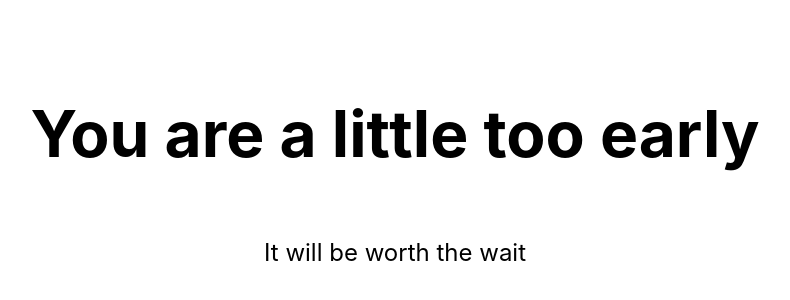
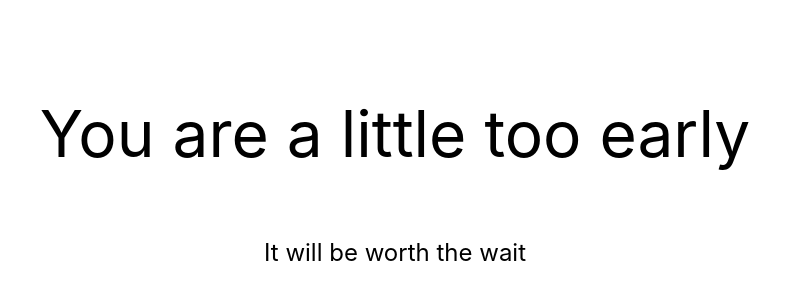
Before and after one commit to mkuwdev/urza-landing, a Next.js app: page / in a window 1280 px wide. Shown: the part 184-484 px from the top of the page, without its empty margins (245-1035 px from the left). Built offline with nearby package versions, Linux system fonts and the light colour scheme.

Commit message:
tailwind setup

```diff
--- a/package.json
+++ b/package.json
@@ -14,7 +14,10 @@
     "react-dom": "18.1.0"
   },
   "devDependencies": {
+    "autoprefixer": "^10.4.7",
     "eslint": "8.16.0",
-    "eslint-config-next": "12.1.6"
+    "eslint-config-next": "12.1.6",
+    "postcss": "^8.4.14",
+    "tailwindcss": "^3.0.24"
   }
 }
--- /dev/null
+++ b/postcss.config.js
@@ -0,0 +1,6 @@
+module.exports = {
+  plugins: {
+    tailwindcss: {},
+    autoprefixer: {},
+  },
+}
--- a/pages/_app.js
+++ b/src/pages/_app.js
@@ -1,4 +1,4 @@
-import '../styles/globals.css'
+import '../../styles/globals.css'
 
 function MyApp({ Component, pageProps }) {
   return <Component {...pageProps} />
--- a/pages/index.js
+++ b/src/pages/index.js
@@ -1,5 +1,5 @@
 import Head from 'next/head'
-import styles from '../styles/Home.module.css'
+import styles from '../../styles/Home.module.css'
 
 export default function Home() {
   return (
@@ -14,7 +14,6 @@
         <h1 className={styles.title}>
           You are a little too early
         </h1>
-
         <p className={styles.description}>
           It will be worth the wait
         </p>
--- a/styles/globals.css
+++ b/styles/globals.css
@@ -1,3 +1,7 @@
+@tailwind base;
+@tailwind components;
+@tailwind utilities;
+
 html,
 body {
   padding: 0;
--- /dev/null
+++ b/tailwind.config.js
@@ -0,0 +1,10 @@
+module.exports = {
+  content: [
+    "./src/pages/**/*.{js,ts,jsx,tsx}",
+    "./src/components/**/*.{js,ts,jsx,tsx}",
+  ],
+  theme: {
+    extend: {},
+  },
+  plugins: [],
+}
```
Also changed, not shown: src/pages/api/hello.js (renamed from pages/api/hello.js), 1 other file (tests, documents, lock files or other folders).
